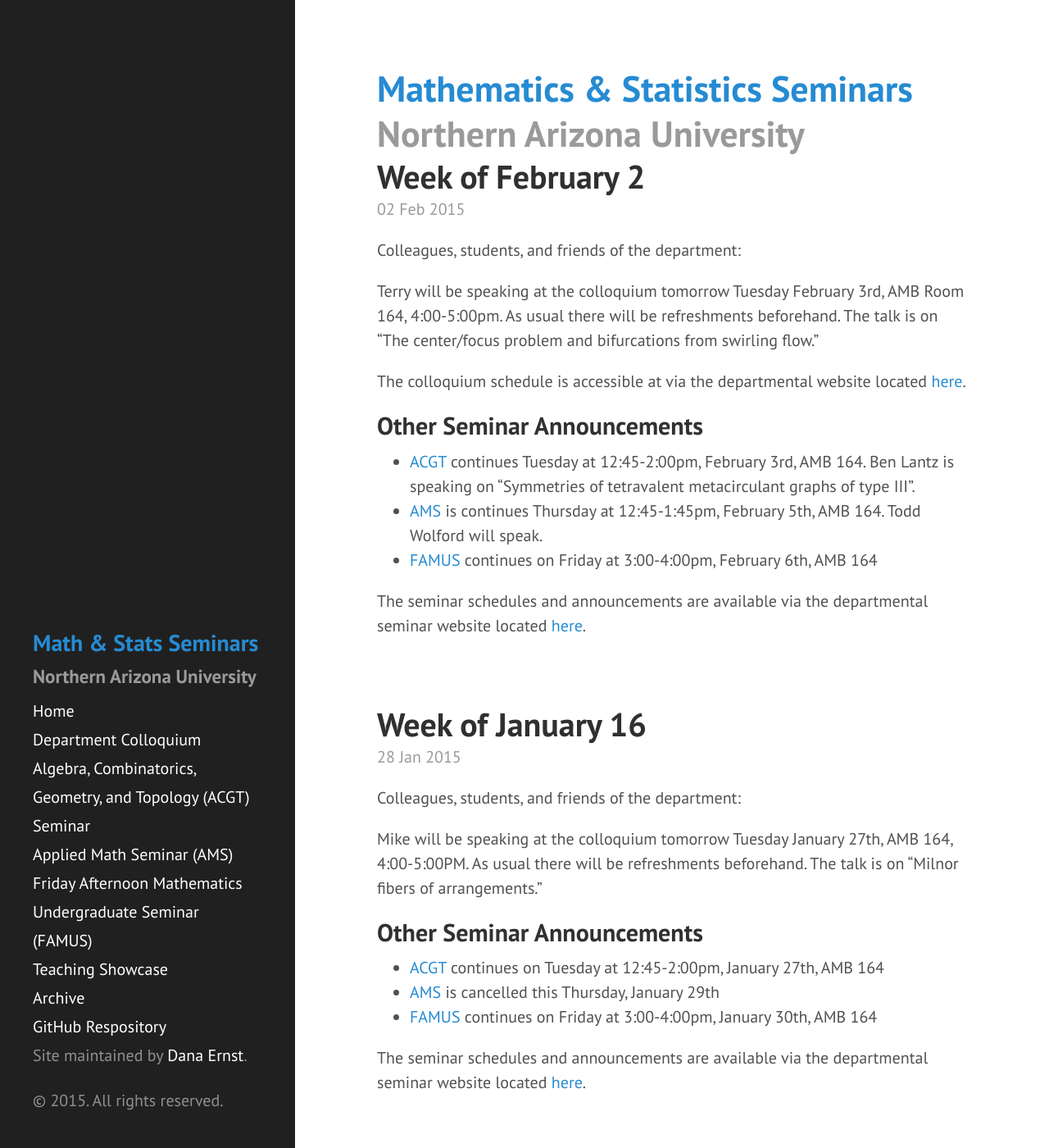
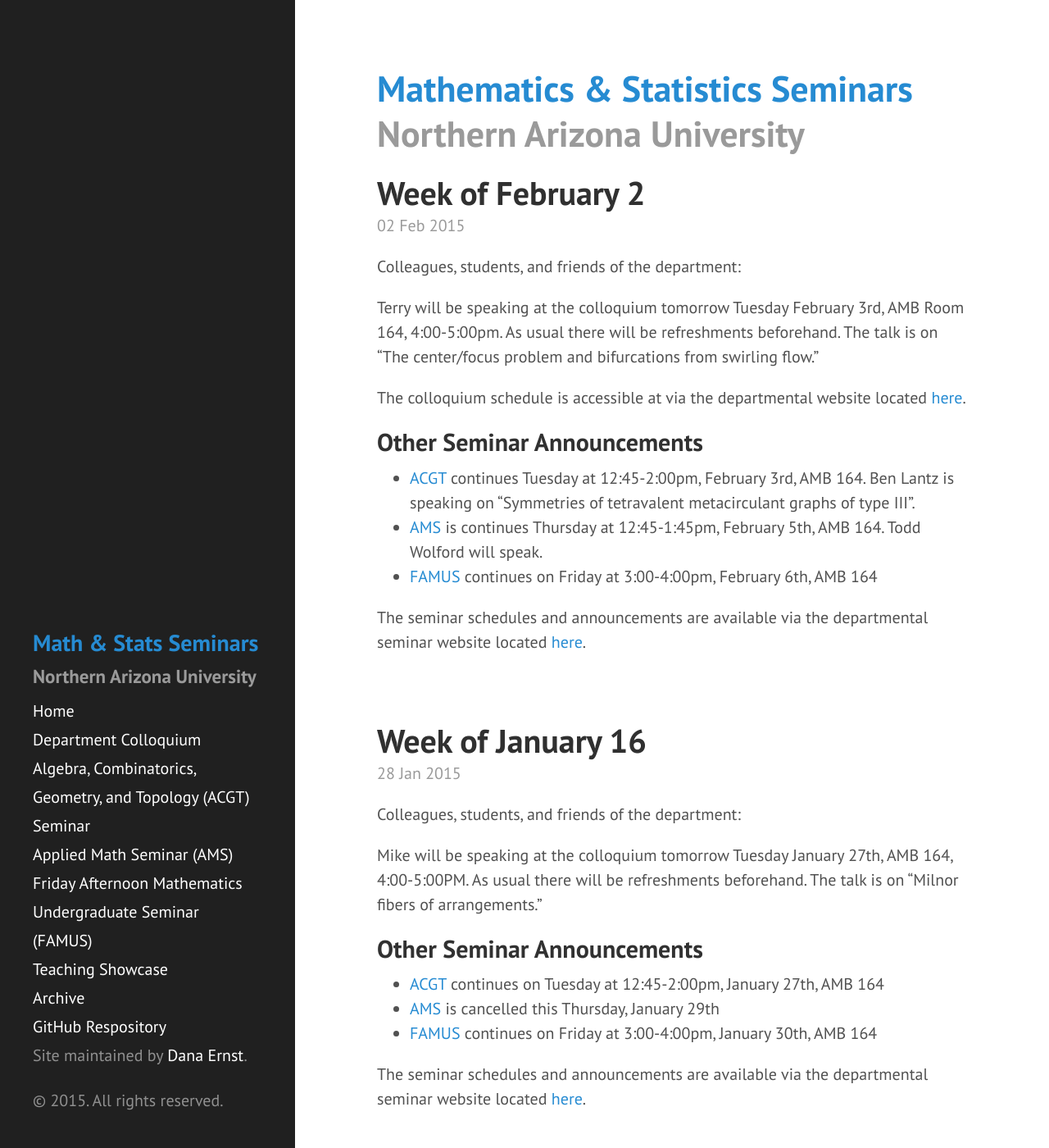
Before and after one commit to NAUMathStat/seminars, a Jekyll site: the page built from index.html, in a window 1280 px wide and 1400 px high. Shown: the whole window at 82% size. Built offline with Jekyll 4.4.1, drawn with Linux system fonts in a browser that asks for light colours; Markdown is read by kramdown in place of the engine named in the settings; the list of posts is cut into pages by our own code.

Commit message:
Tinkering

```diff
--- a/public/css/hyde.css
+++ b/public/css/hyde.css
@@ -73,12 +73,11 @@ html {
 /* Title across top */
 .masthead-title {
   margin-top: 0;
-  margin-bottom: 0;
+  margin-bottom: 1rem;
   color: #268bd2;
   font-size: 2.2rem;
 }
 .masthead-title subtitle {
-  /* font-weight: 400; */
   color: #9a9a9a;
 }
 
```
